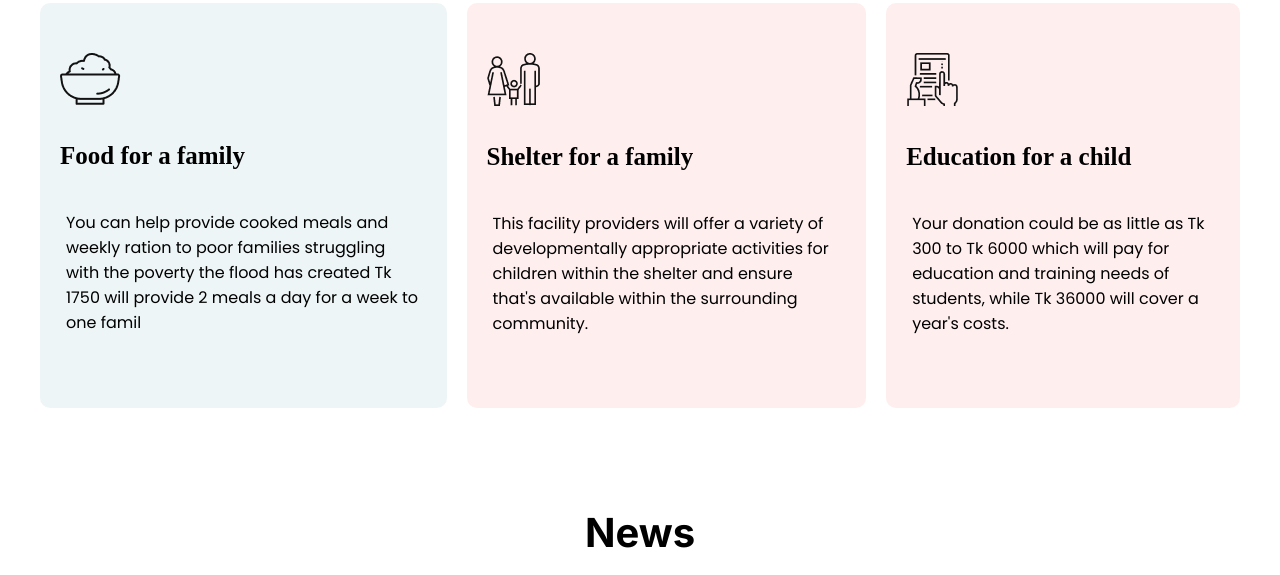
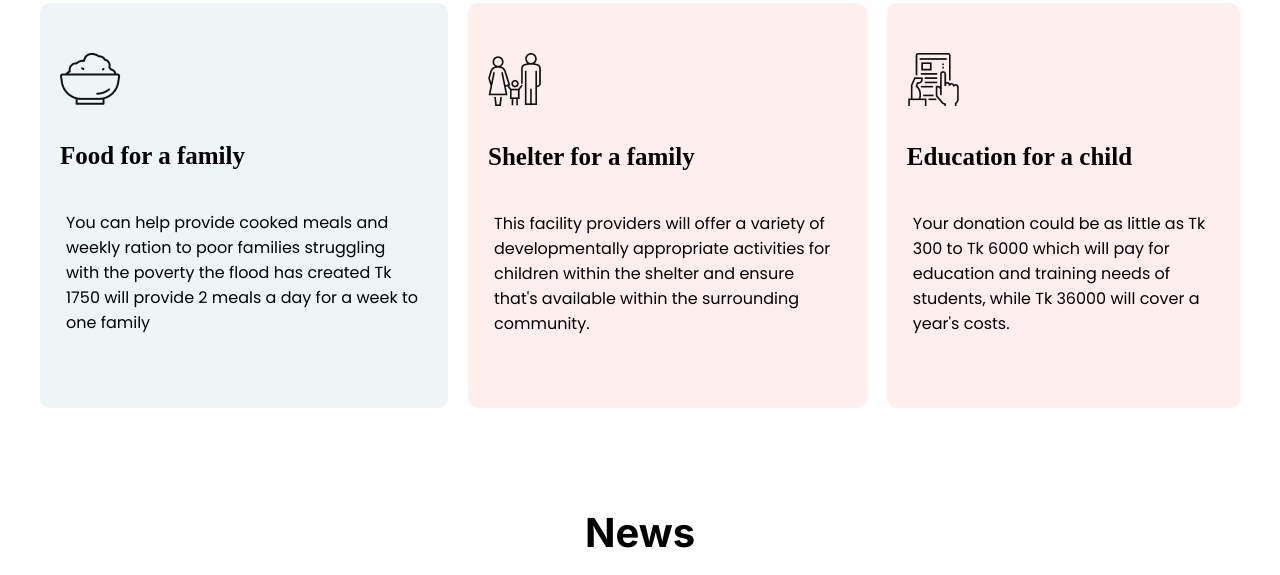
Before and after one commit to imhasnat/Donation-Today, a plain HTML site: page index.html in a window 1280 px wide. Shown: the part 1393-1968 px from the top of the page. Drawn offline with Linux system fonts and the light colour scheme.

Commit message:
plan_cart

```diff
--- a/index.html
+++ b/index.html
@@ -64,7 +64,7 @@
                 <p>You can help provide cooked meals and weekly ration to poor families struggling with the poverty the
                     flood has created
 
-                    Tk 1750 will provide 2 meals a day for a week to one famil</p>
+                    Tk 1750 will provide 2 meals a day for a week to one family</p>
             </div>
 
             <div class="plan_shelter">
```
